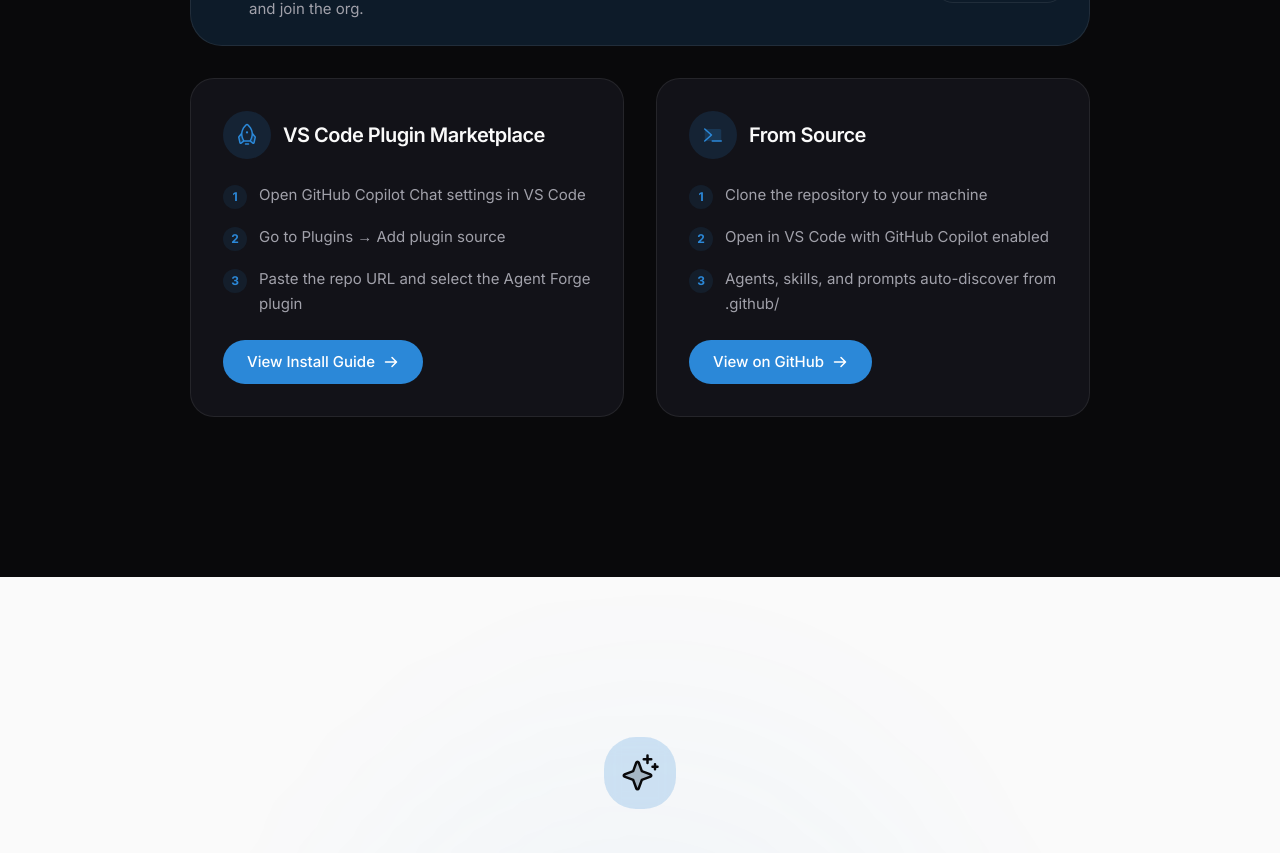
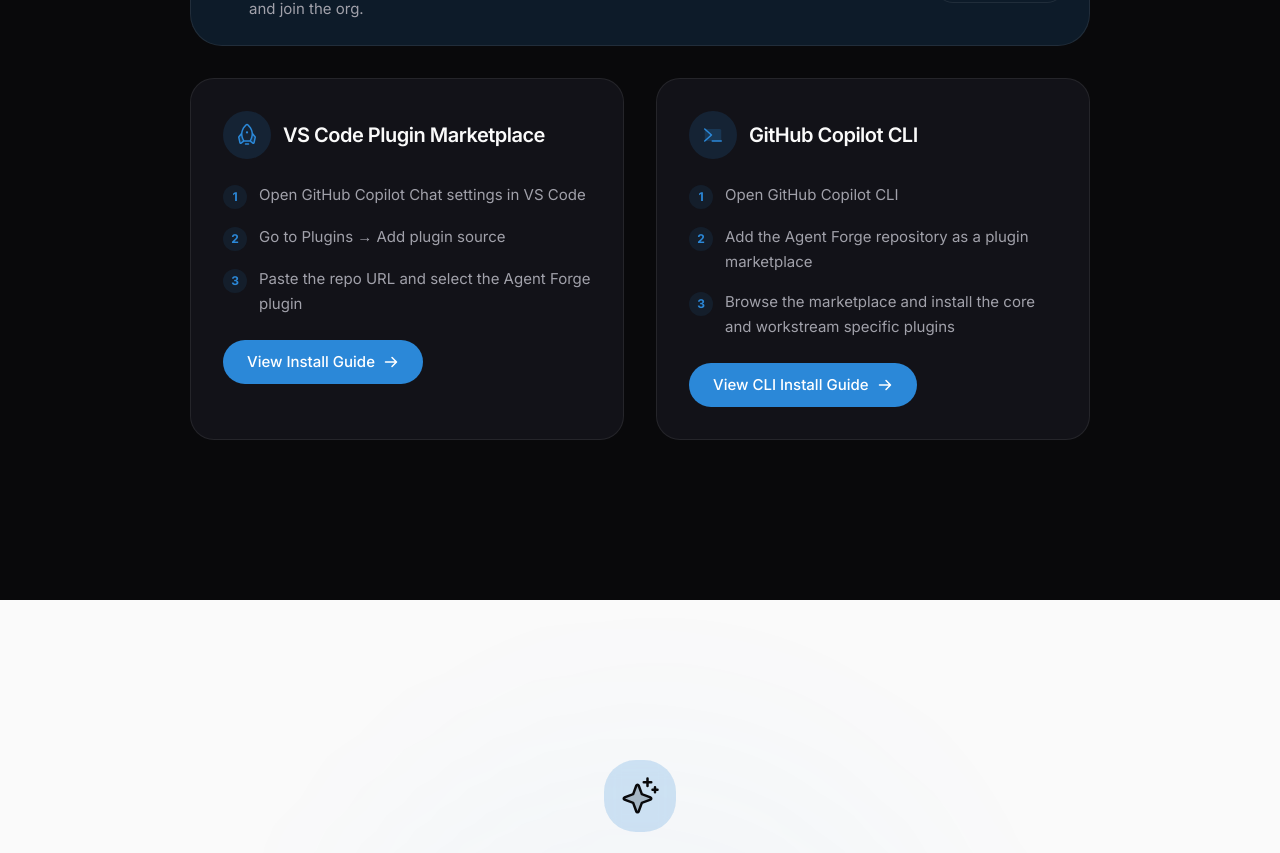
Before and after one commit to Azure-Samples/faf-landing-page, a React (Vite) app: page / in a window 1280 px wide. Shown: the part 10120-10973 px from the top of the page. Built offline with nearby package versions, Linux system fonts and the light colour scheme.

Commit message:
get started updated

```diff
--- a/data.ts
+++ b/data.ts
@@ -438,14 +438,14 @@
     ctaLink: `${REPO_URL}/blob/main/docs/marketplace/INSTALL.md`,
   },
   {
-    title: "From Source",
+    title: "GitHub Copilot CLI",
     icon: Terminal,
     steps: [
-      "Clone the repository to your machine",
-      "Open in VS Code with GitHub Copilot enabled",
-      "Agents, skills, and prompts auto-discover from .github/",
+      "Open GitHub Copilot CLI",
+      "Add the Agent Forge repository as a plugin marketplace",
+      "Browse the marketplace and install the core and workstream specific plugins",
     ],
-    cta: "View on GitHub",
-    ctaLink: REPO_URL,
+    cta: "View CLI Install Guide",
+    ctaLink: `${REPO_URL}/blob/main/docs/marketplace/INSTALL.md#mode-2--using-copilot-cli`,
   },
 ];
```
